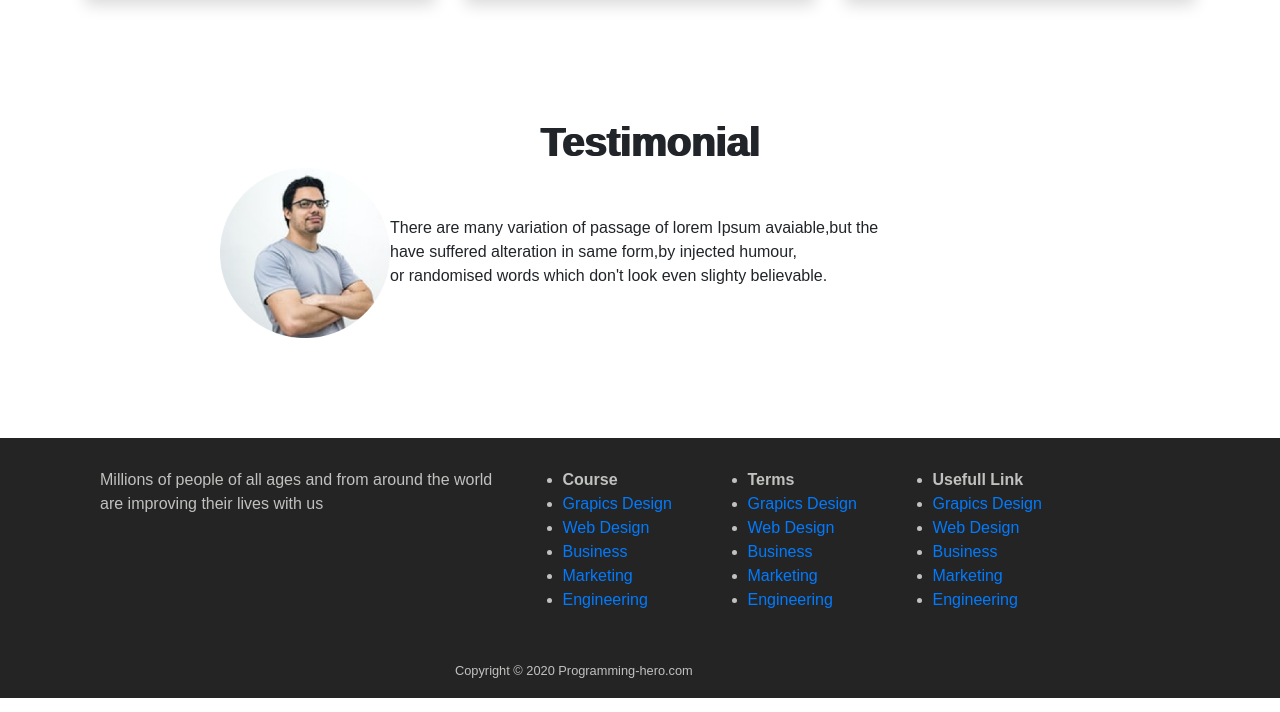
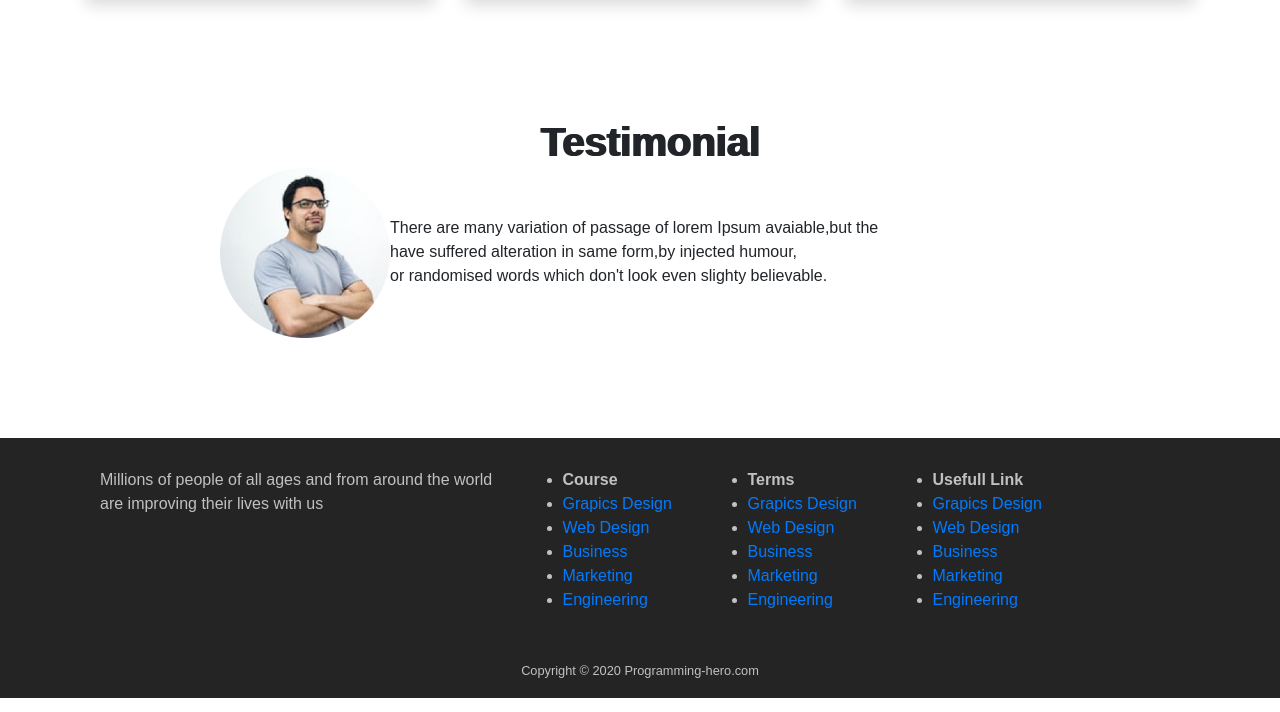
Before and after one commit to raisuahmed/e-school-website, a plain HTML site: page index.html in a window 1280 px wide. Shown: the part 1524-2236 px from the top of the page. Drawn offline with nearby package versions, Linux system fonts and the light colour scheme.

Commit message:
some footer align change

```diff
--- a/style.css
+++ b/style.css
@@ -175,6 +175,6 @@ h1{
 
 
 footer{
-    margin:30px 370px;
+    margin:30px auto;
     color: rgb(191, 194, 191);
 }
```
